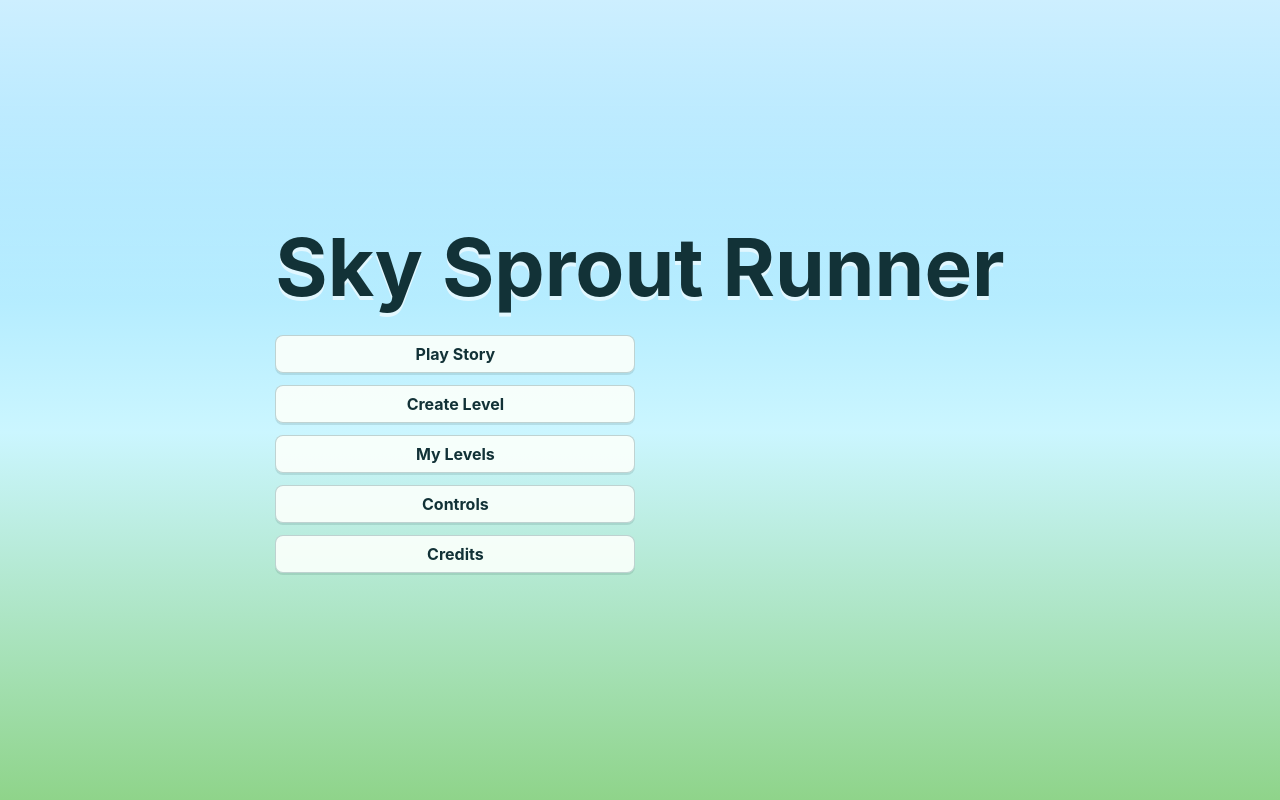
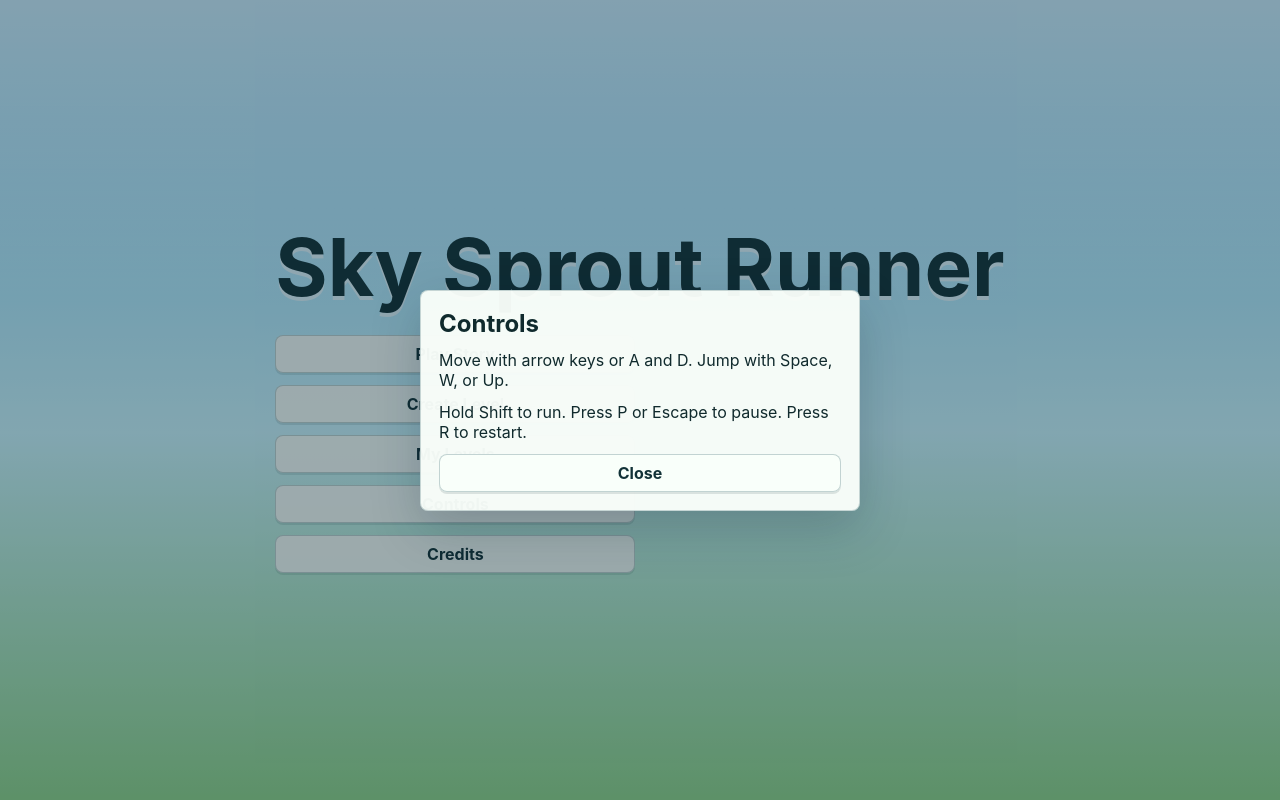
Before and after one commit to kimyounggaur/Supermario_Copy-Codex-, a React (Vite) app: page / in a window 1280 px wide. Both pictures are taken after a click on the button "Controls". Built offline with nearby package versions, Linux system fonts and the light colour scheme.

Commit message:
Fix editor controls and test play return

```diff
--- a/src/App.tsx
+++ b/src/App.tsx
@@ -10,6 +10,7 @@ import { safeLevelFileName } from './editor/systems/EditorSerializationSystem';
 import type { LevelData } from './game/data/LevelData';
 
 type AppMode = 'menu' | 'story' | 'editor' | 'levels';
+type MenuPanel = 'controls' | 'credits' | null;
 
 export default function App() {
   const persistence = useMemo(() => new EditorPersistenceSystem(), []);
@@ -17,6 +18,7 @@ export default function App() {
   const [currentLevel, setCurrentLevel] = useState<LevelData | undefined>();
   const [playtestLevel, setPlaytestLevel] = useState<LevelData | null>(null);
   const [levelsVersion, setLevelsVersion] = useState(0);
+  const [menuPanel, setMenuPanel] = useState<MenuPanel>(null);
   const savedLevels = useMemo(() => persistence.listLevels(), [persistence, levelsVersion]);
 
   useEffect(() => {
@@ -87,9 +89,40 @@ export default function App() {
             >
               My Levels
             </button>
-            <button type="button">Controls</button>
-            <button type="button">Credits</button>
+            <button type="button" onClick={() => setMenuPanel('controls')}>
+              Controls
+            </button>
+            <button type="button" onClick={() => setMenuPanel('credits')}>
+              Credits
+            </button>
           </div>
+          {menuPanel ? (
+            <div
+              className="menu-modal"
+              role="dialog"
+              aria-modal="true"
+              aria-label={menuPanel === 'controls' ? 'Controls' : 'Credits'}
+            >
+              <div className="menu-modal__body">
+                {menuPanel === 'controls' ? (
+                  <>
+                    <h2>Controls</h2>
+                    <p>Move with arrow keys or A and D. Jump with Space, W, or Up.</p>
+                    <p>Hold Shift to run. Press P or Escape to pause. Press R to restart.</p>
+                  </>
+                ) : (
+                  <>
+                    <h2>Credits</h2>
+                    <p>Sky Sprout Runner is an original cloud-island platformer prototype.</p>
+                    <p>Built with React, Phaser, and the Sky Forge level editor.</p>
+                  </>
+                )}
+                <button type="button" onClick={() => setMenuPanel(null)}>
+                  Close
+                </button>
+              </div>
+            </div>
+          ) : null}
         </section>
       ) : null}
 
--- a/src/components/GameCanvas.tsx
+++ b/src/components/GameCanvas.tsx
@@ -22,7 +22,18 @@ export function GameCanvas({ level, skipMenu = false, testPlay = false, onReturn
     const host = hostRef.current;
     window.__SKY_SPROUT_LAUNCH = { level, skipMenu, testPlay };
     const handleReturn = () => onReturnToEditor?.();
+    const handleTestPlayKeyDown = (event: KeyboardEvent) => {
+      if (!testPlay) {
+        return;
+      }
+
+      if (event.key === 'Escape' || event.key.toLowerCase() === 'p') {
+        event.preventDefault();
+        handleReturn();
+      }
+    };
     window.addEventListener('sky-sprout:return-editor', handleReturn);
+    window.addEventListener('keydown', handleTestPlayKeyDown);
 
     void import('../game/GameRoot').then(({ createGame }) => {
       if (cancelled || gameRef.current) {
@@ -35,6 +46,7 @@ export function GameCanvas({ level, skipMenu = false, testPlay = false, onReturn
     return () => {
       cancelled = true;
       window.removeEventListener('sky-sprout:return-editor', handleReturn);
+      window.removeEventListener('keydown', handleTestPlayKeyDown);
       delete window.__SKY_SPROUT_LAUNCH;
       gameRef.current?.destroy(true);
       gameRef.current = null;
--- a/src/editor/EditorRoot.tsx
+++ b/src/editor/EditorRoot.tsx
@@ -54,34 +54,33 @@ export function EditorRoot({ initialLevel, onBack, onTestPlay, onStateChange }:
   const gameRef = useRef<Phaser.Game | null>(null);
   const hostRef = useRef<HTMLDivElement | null>(null);
   const initialSceneStateRef = useRef(state);
+  const onStateChangeRef = useRef(onStateChange);
   const persistence = useMemo(() => new EditorPersistenceSystem(), []);
 
-  const publishState = useCallback(
-    (next: EditorState) => {
-      busRef.current.emit('state:changed', next);
-      onStateChange?.(next);
-    },
-    [onStateChange]
-  );
+  useEffect(() => {
+    onStateChangeRef.current = onStateChange;
+  }, [onStateChange]);
+
+  const publishState = useCallback((next: EditorState) => {
+    busRef.current.emit('state:changed', next);
+    onStateChangeRef.current?.(next);
+  }, []);
 
   const setAndPublish = useCallback(
     (updater: (previous: EditorState) => EditorState) => {
       setState((previous) => {
-        const next = updater(previous);
-        publishState(next);
-        return next;
+        return updater(previous);
       });
     },
-    [publishState]
+    []
   );
 
   const execute = useCallback(
     (command: EditorCommand) => {
       setAndPublish((previous) => {
-        const next = stackRef.current.execute(previous, command);
-        setSaveStatus('Unsaved');
-        return next;
+        return stackRef.current.execute(previous, command);
       });
+      setSaveStatus('Unsaved');
     },
     [setAndPublish]
   );
@@ -91,9 +90,9 @@ export function EditorRoot({ initialLevel, onBack, onTestPlay, onStateChange }:
       const saved = persistence.saveLevel(previous.level);
       persistence.saveThumbnail(saved.id, `thumb://generated/${saved.id}`);
       const next = { ...previous, level: saved, dirty: false };
-      setSaveStatus('Saved');
       return next;
     });
+    setSaveStatus('Saved');
   }, [persistence, setAndPublish]);
 
   useEffect(() => {
@@ -173,11 +172,19 @@ export function EditorRoot({ initialLevel, onBack, onTestPlay, onStateChange }:
     ];
 
     return () => unsubscribers.forEach((unsubscribe) => unsubscribe());
-  }, [execute, setAndPublish, state.activePaletteItemId, state.grid.tileSize, state.level]);
+  }, [
+    execute,
+    setAndPublish,
+    state.activePaletteItemId,
+    state.grid.tileSize,
+    state.layers,
+    state.level,
+    state.selectedIds
+  ]);
 
   useEffect(() => {
-    busRef.current.emit('state:changed', state);
-  }, [state]);
+    publishState(state);
+  }, [publishState, state]);
 
   useEffect(() => {
     if (!state.dirty) {
--- a/src/editor/components/LevelSettingsDialog.tsx
+++ b/src/editor/components/LevelSettingsDialog.tsx
@@ -21,6 +21,7 @@ export function LevelSettingsDialog({ level, open, onClose, onChange, onTemplate
         <label>
           Template
           <select
+            aria-label="Template"
             defaultValue=""
             onChange={(event) => {
               if (event.target.value) {
@@ -44,6 +45,7 @@ export function LevelSettingsDialog({ level, open, onClose, onChange, onTemplate
         <label>
           Description
           <textarea
+            aria-label="Description"
             value={level.description}
             onChange={(event) => onChange({ ...level, description: event.target.value })}
           />
@@ -81,6 +83,7 @@ export function LevelSettingsDialog({ level, open, onClose, onChange, onTemplate
         <label>
           Theme
           <select
+            aria-label="Theme"
             value={level.world.theme}
             onChange={(event) =>
               onChange({
--- a/src/editor/components/PropertiesPanel.tsx
+++ b/src/editor/components/PropertiesPanel.tsx
@@ -121,6 +121,7 @@ export function PropertiesPanel({
               <label>
                 Mode
                 <select
+                  aria-label="Mode"
                   value={selectedPlatform.mode}
                   onChange={(event) =>
                     onChange(selectedPlatform.id, { mode: event.target.value as PlatformData['mode'] })
@@ -215,6 +216,7 @@ export function PropertiesPanel({
           <label>
             Notes
             <textarea
+              aria-label="Notes"
               value={selectedObject.notes}
               onChange={(event) => onChange(selectedObject.id, { notes: event.target.value })}
             />
--- a/src/editor/scenes/EditorScene.ts
+++ b/src/editor/scenes/EditorScene.ts
@@ -38,17 +38,27 @@ export class EditorScene extends Phaser.Scene {
 
     const unsubscribeState = this.bus.on('state:changed', (state) => {
       this.state = state;
-      this.cameras.main.setBounds(
+      const camera = this.cameras?.main;
+      if (!camera) {
+        return;
+      }
+
+      camera.setBounds(
         0,
         0,
         state.level.world.widthTiles * state.level.world.tileSize,
         state.level.world.heightTiles * state.level.world.tileSize
       );
-      this.cameras.main.setZoom(state.camera.zoom);
+      camera.setZoom(state.camera.zoom);
       this.render();
     });
     const unsubscribeFocus = this.bus.on('focus', ({ x, y }) => {
-      this.cameras.main.centerOn(x, y);
+      const camera = this.cameras?.main;
+      if (!camera) {
+        return;
+      }
+
+      camera.centerOn(x, y);
       this.emitCamera();
     });
 
@@ -166,7 +176,11 @@ export class EditorScene extends Phaser.Scene {
   }
 
   private emitCamera(): void {
-    const camera = this.cameras.main;
+    const camera = this.cameras?.main;
+    if (!camera) {
+      return;
+    }
+
     this.bus.emit('camera', { x: camera.scrollX, y: camera.scrollY, zoom: camera.zoom });
   }
 
--- a/src/styles/global.css
+++ b/src/styles/global.css
@@ -83,6 +83,33 @@ select {
   display: grid;
   width: min(360px, 86vw);
   gap: 12px;
+}
+
+.menu-modal {
+  position: fixed;
+  z-index: 20;
+  inset: 0;
+  display: grid;
+  place-items: center;
+  padding: 20px;
+  background: rgba(11, 36, 48, 0.38);
+}
+
+.menu-modal__body {
+  display: grid;
+  gap: 12px;
+  width: min(440px, 92vw);
+  padding: 18px;
+  border: 1px solid rgba(24, 80, 88, 0.22);
+  border-radius: 8px;
+  background: rgba(250, 255, 251, 0.96);
+  box-shadow: 0 18px 50px rgba(11, 36, 48, 0.22);
+  text-align: left;
+}
+
+.menu-modal__body h2,
+.menu-modal__body p {
+  margin: 0;
 }
 
 .main-menu button,
```
Also changed, not shown: 1 other file (tests, documents, lock files or other folders).
